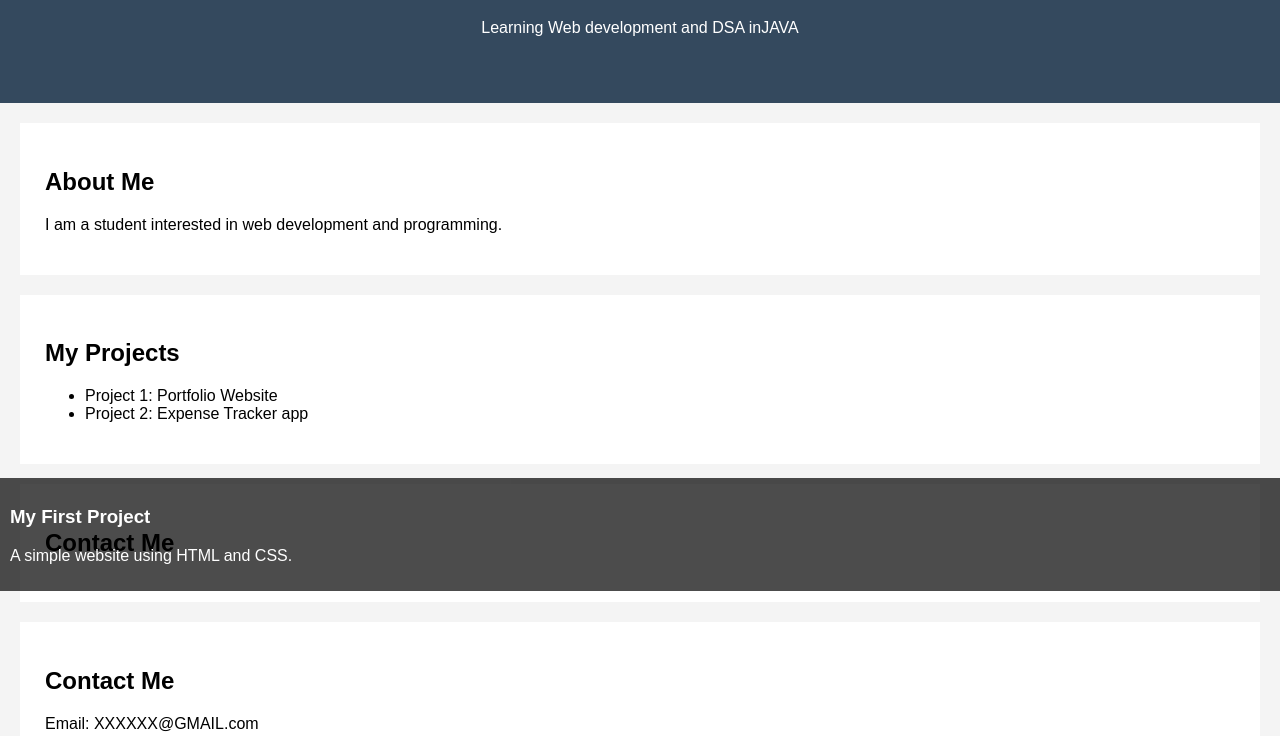
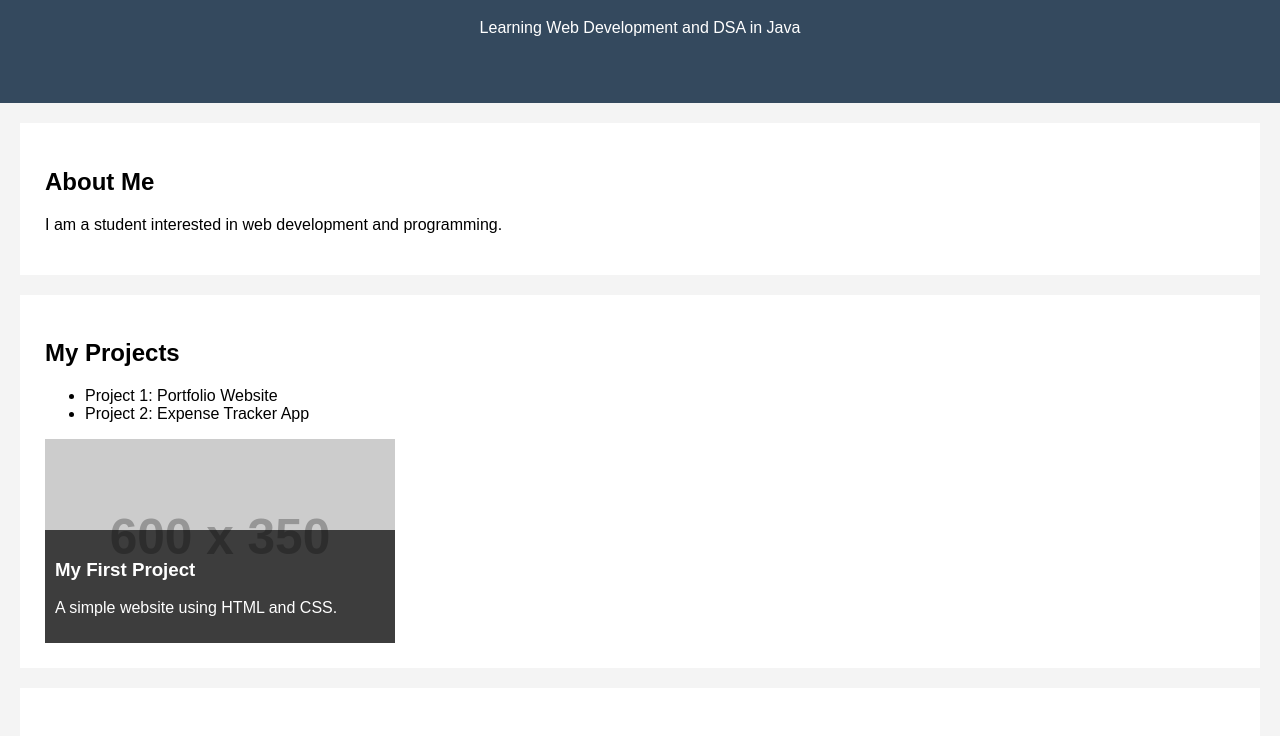
Before and after one commit to shubham2104-commits/Web-DevLab, a plain HTML site: page Project8/index.html in a window 1280 px wide. Shown: the part 209-945 px from the top of the page. Drawn offline with Linux system fonts and the light colour scheme; placeholder pictures from the web are drawn by us.

Commit message:
Complete P8 sticky navbar and card overlay

```diff
--- a/Project8/index.html
+++ b/Project8/index.html
@@ -1,51 +1,59 @@
-
 <!DOCTYPE html>
 <html lang="en">
 <head>
     <meta charset="UTF-8">
     <meta name="viewport" content="width=device-width, initial-scale=1.0">
-    <title>Sticky Navbar</title>
+    <title>My Portfolio</title>
     <link rel="stylesheet" href="style.css">
 </head>
-<body> <nav>
+<body>
+
+    <nav>
         <h2>My Portfolio</h2>
         <a href="#home">Home</a>
         <a href="#about">About</a>
         <a href="#projects">Projects</a>
         <a href="#contact">Contact</a>
     </nav>
+
     <header id="home">
         <h1>My Portfolio</h1>
-        <p>Learning Web development and  DSA inJAVA </p>
+        <p>Learning Web Development and DSA in Java</p>
     </header>
+
     <section id="about">
         <h2>About Me</h2>
         <p>I am a student interested in web development
         and programming.</p>
     </section>
+
     <section id="projects">
         <h2>My Projects</h2>
+
         <ul>
             <li>Project 1: Portfolio Website</li>
-            <li>Project 2: Expense Tracker app</li>
+            <li>Project 2: Expense Tracker App</li>
         </ul>
-    </section>
-    </section>
-    <section id="contact">
-        <h2>Contact Me</h2>
+
+        <div class="card">
+            <img src="https://placehold.co/600x350"
+                 alt="Project preview">
+
             <div class="overlay">
                 <h3>My First Project</h3>
                 <p>A simple website using HTML and CSS.</p>
             </div>
         </div>
     </section>
-    </section>
+
     <section id="contact">
         <h2>Contact Me</h2>
-        <p>Email: XXXXXX@GMAIL.com</p>
+        <p>Email: XXXXXX@gmail.com</p>
     </section>
+
     <footer>
         <p>© 2026 My Portfolio</p>
     </footer>
+
 </body>
 </html>
```
Also changed, not shown: Project8/style.css (+8 -0 lines). Lines whose indentation alone changed are shown as unchanged.
